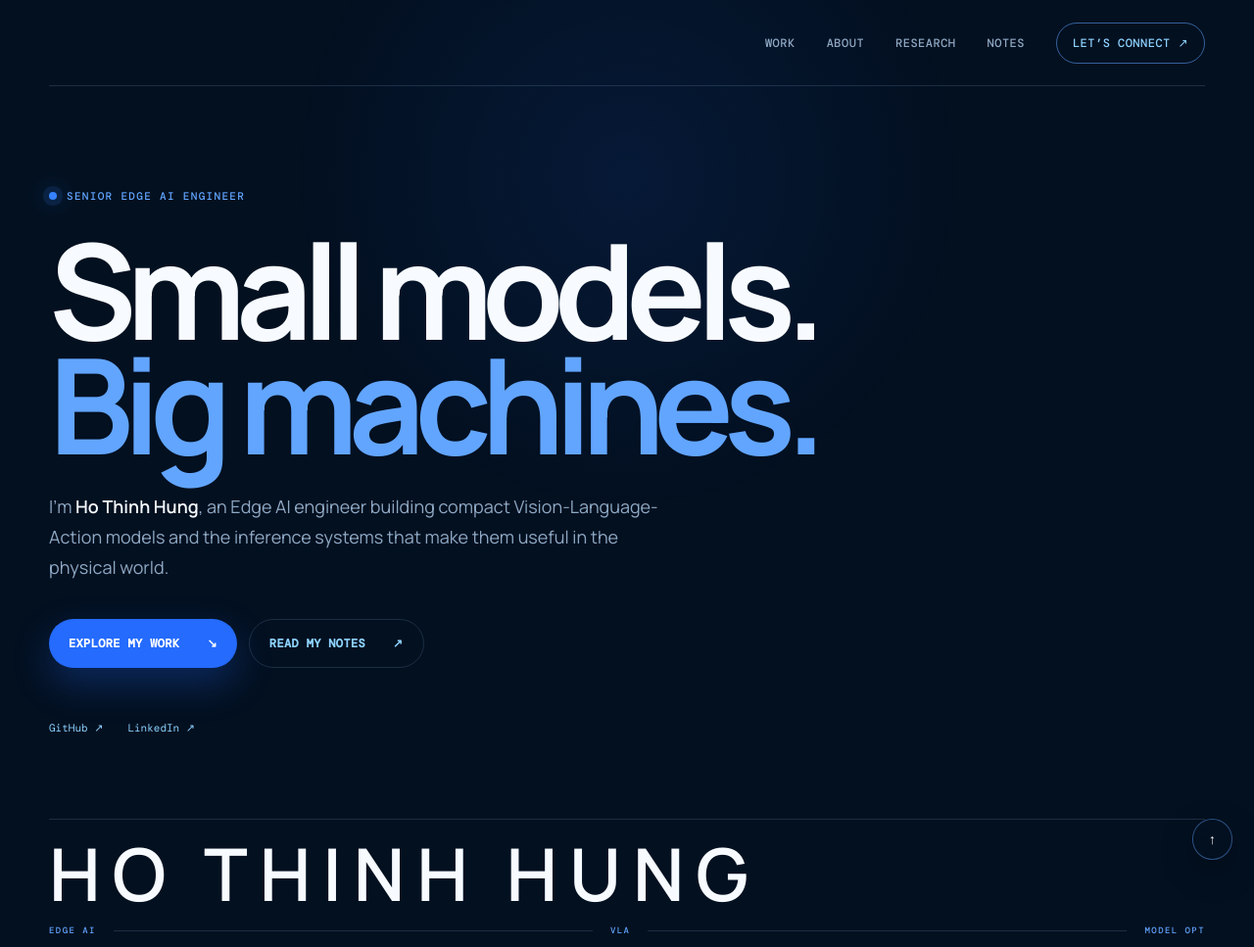
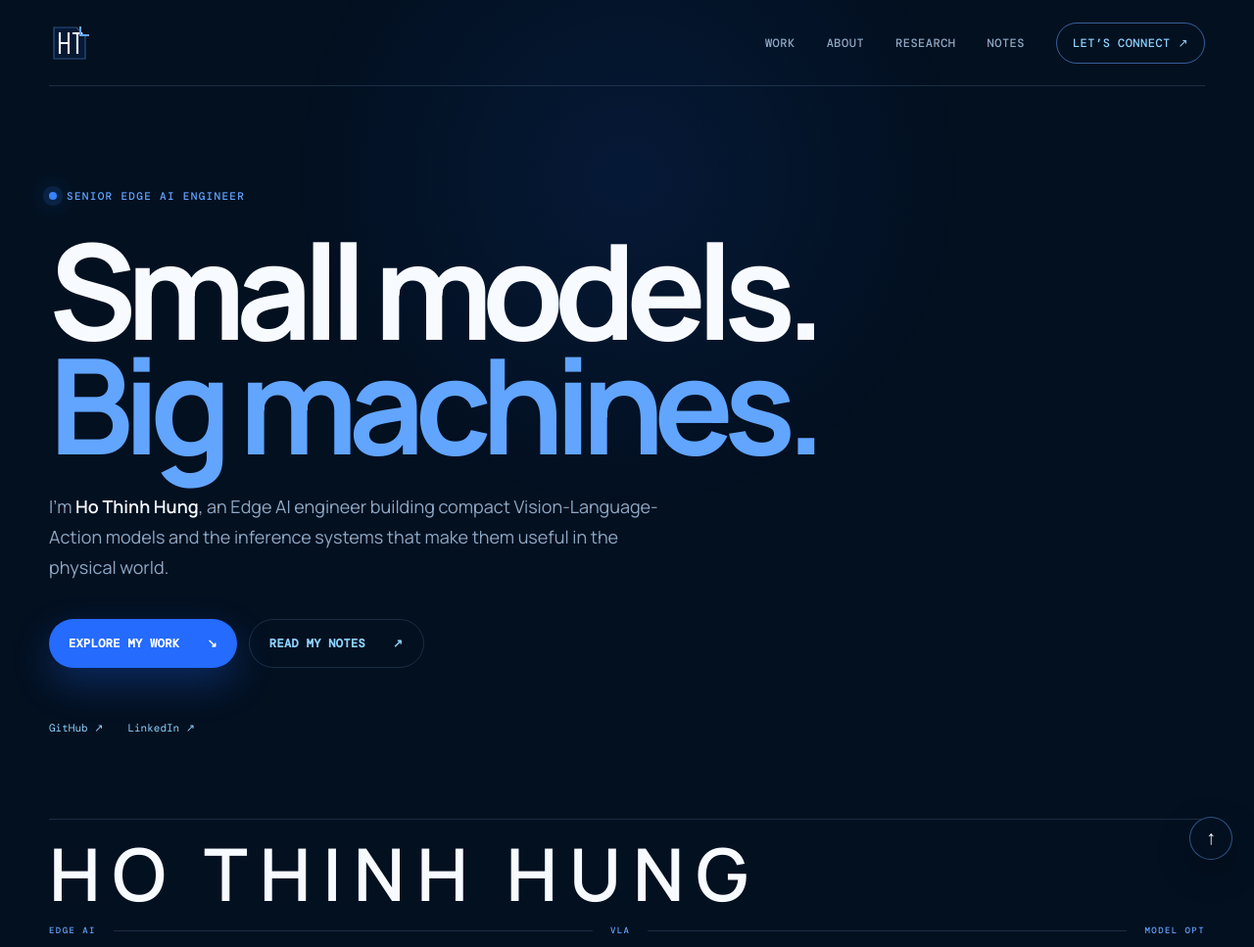
Before and after one commit to hungho77/hung, a Jekyll site: the page built from index.html, in a window 1280 px wide. Shown: the top 967 px of the page at 98% size. Built offline with Jekyll 4.4.1, drawn with Linux system fonts in a browser that asks for light colours.

Commit message:
Move home navigation into a custom header logo: assets/css/style.css

```diff
--- a/assets/css/style.css
+++ b/assets/css/style.css
@@ -43,11 +43,18 @@ img { display: block; max-width: 100%; }
   height: 88px;
   display: flex;
   align-items: center;
-  justify-content: flex-end;
+  justify-content: space-between;
   border-bottom: 1px solid var(--line);
   position: relative;
   z-index: 20;
 }
+.site-logo { width: 42px; height: 42px; display: block; color: var(--sky-300); transition: transform .2s, filter .2s; }
+.site-logo:hover { transform: translateY(-2px) rotate(-2deg); filter: drop-shadow(0 0 14px rgba(98,165,255,.35)); }
+.site-logo svg { width: 100%; height: 100%; overflow: visible; }
+.site-logo path { fill: none; stroke-linecap: square; stroke-linejoin: miter; }
+.logo-frame { stroke: rgba(98,165,255,.42); stroke-width: 1.2; fill: rgba(13,41,85,.36) !important; }
+.logo-letter { stroke: var(--white); stroke-width: 2.1; }
+.logo-signal { stroke: var(--blue-400); stroke-width: 2; }
 .site-header nav { display: flex; align-items: center; gap: 32px; font: 500 12px 'DM Mono', monospace; text-transform: uppercase; letter-spacing: .04em; }
 .site-header nav > a:not(.nav-pill) { color: var(--muted); transition: color .2s; }
 .site-header nav > a:not(.nav-pill):hover { color: var(--white); }
@@ -289,12 +296,10 @@ img { display: block; max-width: 100%; }
 .post-content td { color: #b8cbe0; }
 .post-content tr:first-child th { border-top: 1px solid var(--line); }
 
-.page-shortcuts { position: fixed; right: 22px; bottom: 22px; z-index: 40; display: flex; flex-direction: column; align-items: flex-end; gap: 9px; }
-.page-shortcut { min-height: 42px; padding: 0 15px; border: 1px solid rgba(98,165,255,.45); border-radius: 100px; background: rgba(3,16,32,.88); backdrop-filter: blur(12px); color: var(--sky-300); display: inline-flex; align-items: center; gap: 8px; cursor: pointer; box-shadow: 0 12px 34px rgba(0,0,0,.28); font: 500 9px 'DM Mono', monospace; text-transform: uppercase; letter-spacing: .06em; transition: transform .2s, background .2s, border-color .2s; }
+.page-shortcuts { position: fixed; right: 22px; bottom: 22px; z-index: 40; }
+.page-shortcut { width: 44px; height: 44px; padding: 0; border: 1px solid rgba(98,165,255,.45); border-radius: 50%; background: rgba(3,16,32,.88); backdrop-filter: blur(12px); color: var(--sky-300); display: grid; place-items: center; cursor: pointer; box-shadow: 0 12px 34px rgba(0,0,0,.28); transition: transform .2s, background .2s, border-color .2s; }
 .page-shortcut:hover { transform: translateY(-2px); border-color: var(--blue-400); background: var(--navy-800); }
-.page-shortcut span { color: var(--white); font-size: 14px; }
-.top-shortcut { font-family: 'DM Mono', monospace; }
-.page-shortcut[hidden] { display: none; }
+.page-shortcut span { color: var(--white); font: 500 20px 'DM Mono', monospace; transform: translateY(-1px); }
 
 .reveal { opacity: 0; transform: translateY(24px); transition: opacity .7s ease, transform .7s ease; }
 .reveal.is-visible { opacity: 1; transform: none; }
@@ -320,7 +325,7 @@ img { display: block; max-width: 100%; }
   :root { --shell: calc(100% - 30px); }
   .section-block { padding-block: 82px; }
   .site-header { height: 74px; }
-  .site-header { justify-content: flex-end; }
+  .site-header { justify-content: space-between; }
   .menu-button { width: 38px; height: 38px; display: grid; place-content: center; gap: 6px; border: 1px solid var(--line); border-radius: 50%; background: transparent; }
   .menu-button span { width: 15px; height: 1px; background: var(--text); }
   .site-header nav { display: none; position: absolute; left: 0; right: 0; top: 73px; padding: 25px; border: 1px solid var(--line); border-radius: 0 0 14px 14px; background: rgba(3,16,32,.97); flex-direction: column; align-items: stretch; }
@@ -374,8 +379,8 @@ img { display: block; max-width: 100%; }
   .post-content { font-size: 16px; }
   .post-content table { display: block; overflow-x: auto; font-size: 12px; }
   .post-content th, .post-content td { min-width: 145px; }
-  .page-shortcuts { right: 13px; bottom: 13px; gap: 7px; }
-  .page-shortcut { min-height: 40px; padding-inline: 13px; }
+  .page-shortcuts { right: 13px; bottom: 13px; }
+  .page-shortcut { width: 40px; height: 40px; }
 }
 
 @media (prefers-reduced-motion: reduce) {
```
